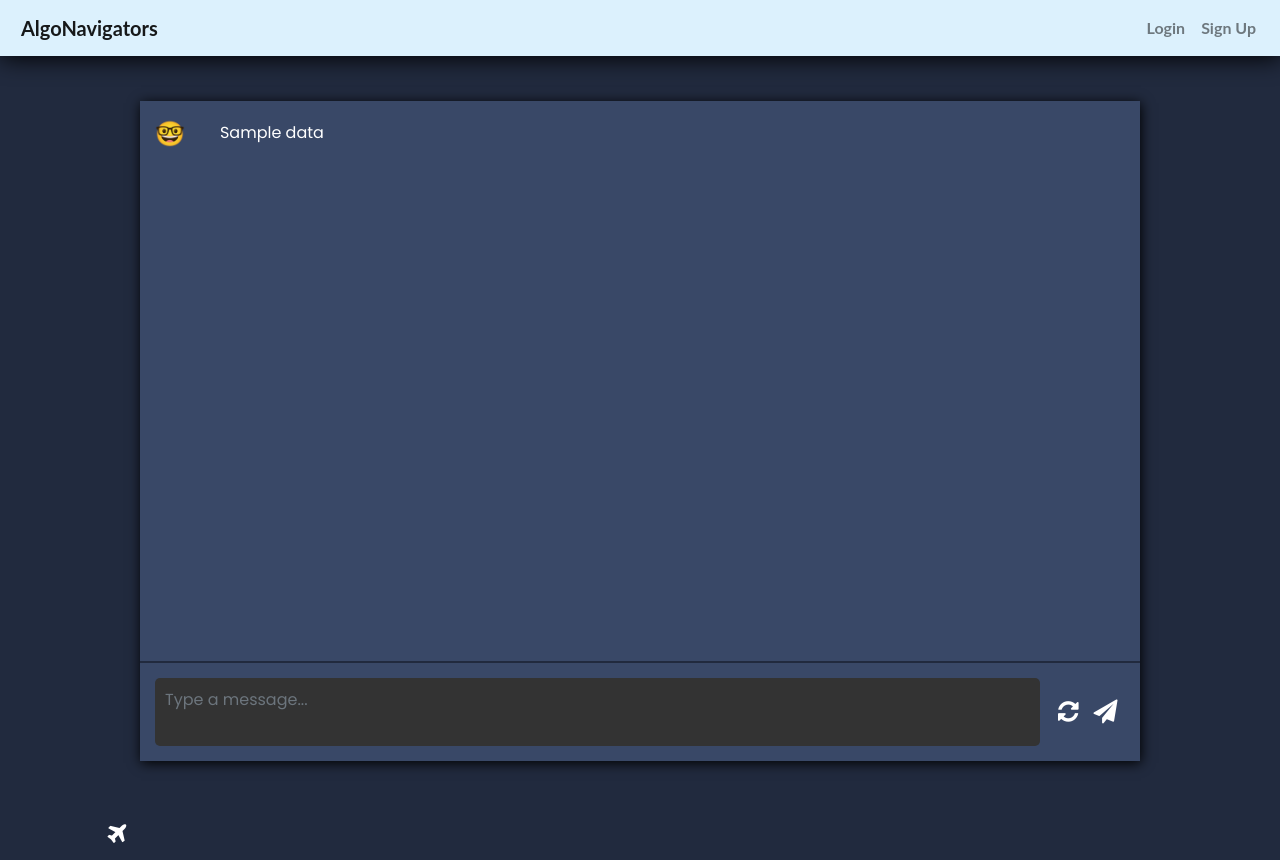
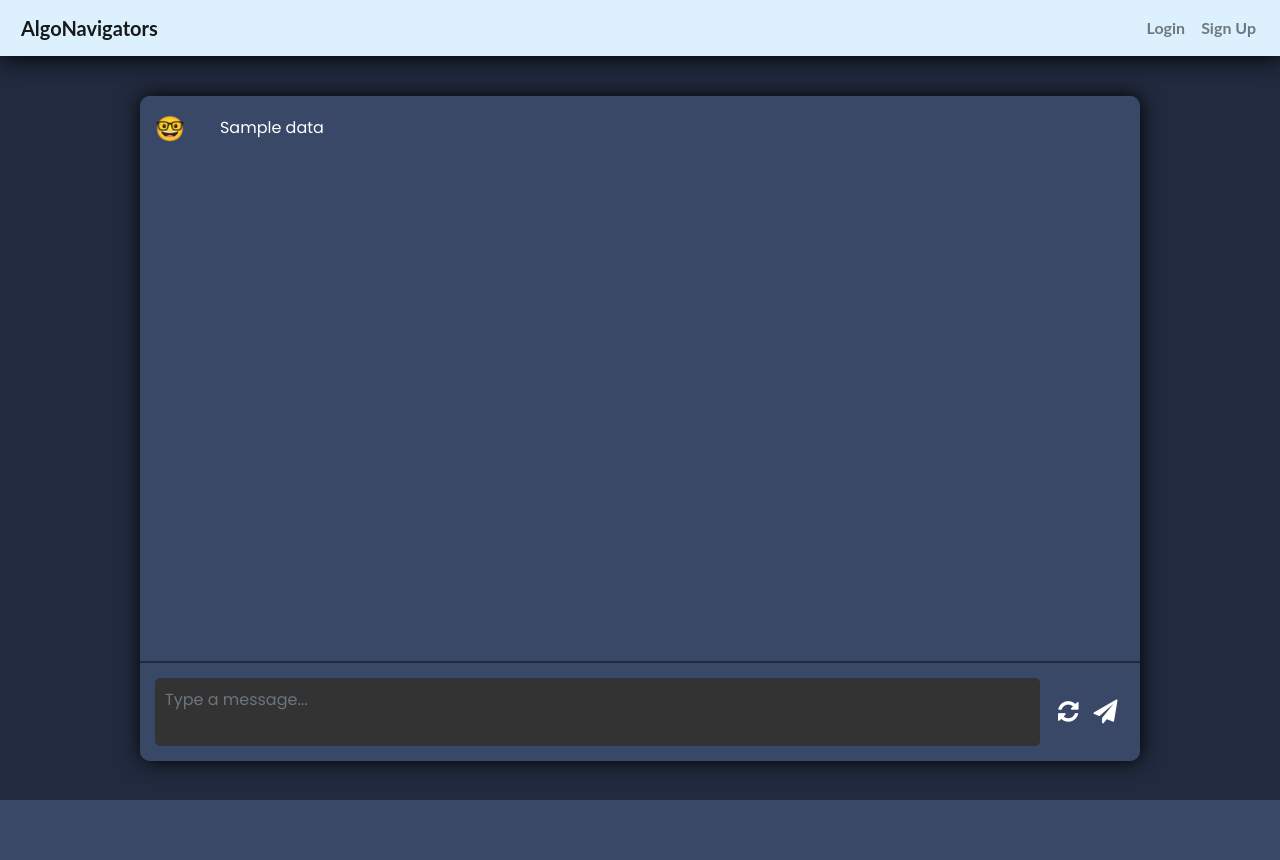
Before and after one commit to ElvinLit/AlgoNavigators, a Flask app: template website/templates/chat.html in a window 1280 px wide. After the commit the page ends 800 px from the top, so only its background shows below. Run offline with Flask 3, Linux system fonts and the light colour scheme; the template is opened without the code that fills it: most values are stand-ins (such as "Sample title", 1, 10 or a date in 2020); parts of the project's set-up code (start-up, migrations or seed data) failed here and were passed over; some libraries are stand-ins or nearby versions.

Commit message:
Adding changes to the chat webpage and fixing viewing issues, also adding script for user to user enter to send post request when message is typed.

```diff
--- a/website/static/css/styles.css
+++ b/website/static/css/styles.css
@@ -36,18 +36,32 @@ body {
 }
 
 /* Chat */
+body, html {
+    height: 100%;
+    margin: 0;
+    padding: 0;
+    overflow: hidden;
+}
 .chat-container {
+    background-color: #394867;
+    display: flex;
+    flex-direction: column;
+    justify-content: space-between;
     position: relative;
-    box-shadow: 1px 2px 12px black;
+    box-shadow: 1px 0px 20px black;
     max-width: 1000px;
-    margin: 45px auto 0 auto;
-    background-color: #394867;
-    min-height: calc(90vh - 60px);
-    padding-bottom: 60px;
+    margin: 0px auto 0 auto;
+    min-height: calc(100vh - 200px);
+    margin-bottom: 40px;
+    margin-top: 40px;
+    border-radius: 10px;
 }
 #chatbox {
-    max-height: calc(100vh - 200px);
+    height: calc(100vh - 235px);
     overflow-y: auto;
+    flex-grow: 1;
+    border-top-left-radius: 10px;
+    border-top-right-radius: 10px;
 }
 .chat-entry-container {
     display: flex;
@@ -87,14 +101,13 @@ body {
 #userInput {
     background-color: #394867;
     padding: 15px;
-    position: absolute;
-    bottom: 0;
-    left: 50%;
-    transform: translateX(-50%);
     width: 1000px;
     border-top: 2px solid #212A3E;
     display: flex;
     align-items: center;
+    height: auto;
+    border-bottom-left-radius: 10px;
+    border-bottom-right-radius: 10px;
 }
 #userInput textarea {
     background-color: #333;
--- a/website/templates/chat.html
+++ b/website/templates/chat.html
@@ -23,8 +23,16 @@
             <textarea name="note" id="userMessage" placeholder="Type a message..." class="form-control"></textarea>
             <div class="text-center button-container">
                 <button type="button" class="btn-icon" onClick="startNewConversation()"><i class="fa fa-refresh"></i></button>
-
-                <button type="submit" class="btn-icon btn-send"><i class="fa fa-paper-plane"></i></button>
+                <button id="sendButton" type="submit" class="btn-icon btn-send"><i class="fa fa-paper-plane"></i></button>
+                <!-- Enter to submit -->
+                <script>
+                    document.getElementById('userMessage').addEventListener('keydown', function(event) {
+                        if (event.key === 'Enter' && !event.shiftKey) {
+                            event.preventDefault();
+                            document.getElementById('sendButton').click();
+                        }
+                    });
+                </script>
             </div>
         </div>
     </form>
@@ -41,7 +49,7 @@
 <div class="container mt-5">
 
     <form action="{{ url_for('chat.flights') }}" method="get">
-        <button type="submit" class="btn-icon" data-toggle="modal" data-target="#myModal"><i class="fa fa-plane"></i></button>
+       <!-- <button type="submit" class="btn-icon" data-toggle="modal" data-target="#myModal"><i class="fa fa-plane"></i></button> -->
     </form>
 
     <div class="modal fade find-flights-modal" id="myModal">
```
